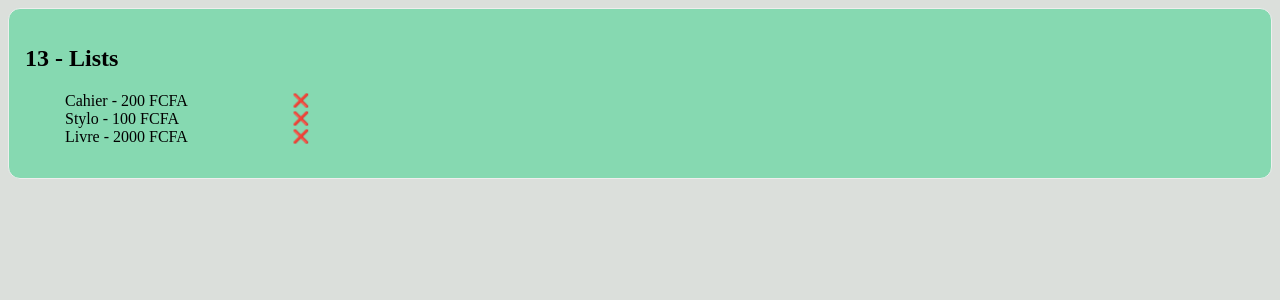
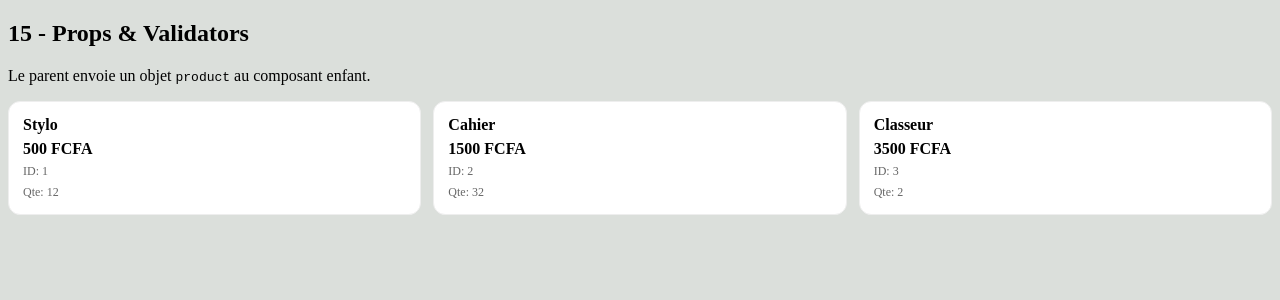
Before and after one commit to mouhamadoufallBah/cours, a Vue app: page / in a window 1280 px wide. Shown: the top 300 px of the page. Built offline with nearby package versions, Linux system fonts and the light colour scheme.

Commit message:
feat: props

```diff
--- a/src/App.vue
+++ b/src/App.vue
@@ -8,7 +8,8 @@
 // import Reactive from './demos/06_reactive/Reactive.vue'
 // import Computed from "./demos/07_computed/Computed.vue";
 // import ConditionnalRendering from "./demos/08_conditional_rendering/ConditionalRendering.vue";
-import For from "./demos/09_For/For.vue";
+// import For from "./demos/09_For/For.vue";
+import Props from "./demos/11_props/Props.vue";
 </script>
 
 <template>
@@ -21,6 +22,7 @@ import For from "./demos/09_For/For.vue";
     <!-- <Reactive/> -->
     <!-- <Computed /> -->
     <!-- <ConditionnalRendering /> -->
-    <For />
+    <!-- <For /> -->
+    <Props />
   </section>
 </template>
--- /dev/null
+++ b/src/demos/10_form/Form.vue
@@ -0,0 +1,33 @@
+<script setup>
+import { reactive } from 'vue'
+
+const client = reactive({
+  fullName: '',
+  phone: '',
+})
+
+function submit() {
+  alert(`Client : ${client.fullName} (${client.phone})`)
+}
+</script>
+
+<template>
+  <section class="card">
+    <h2>14 - Forms & v-model</h2>
+
+    <form @submit.prevent="submit" class="form">
+      <input v-model="client.fullName" placeholder="Nom complet" />
+      <input v-model="client.phone" placeholder="Téléphone" />
+      <button>Valider</button>
+    </form>
+
+    <pre>{{ client }}</pre>
+  </section>
+</template>
+
+<style scoped>
+.card { padding:16px; border:1px solid #eee; border-radius:12px; }
+.form { display:flex; gap:10px; flex-wrap:wrap; }
+input { padding:8px; border:1px solid #ddd; border-radius:8px; }
+button { padding:8px 12px; }
+</style>
--- /dev/null
+++ b/src/demos/11_props/Article.vue
@@ -0,0 +1,23 @@
+<script setup>
+    defineProps({
+        product: Object,
+        qte: Number
+    })
+    // const p = { id: 1, name: 'stylo', price: 200}
+</script>
+
+<template>
+  <article class="card">
+    <h3 class="name">{{ product.name }}</h3>
+    <p class="price">{{ product.price }} FCFA</p>
+    <p class="meta">ID: {{ product.id }}</p>
+    <p class="meta">Qte: {{ qte }}</p>
+  </article>
+</template>
+
+<style scoped>
+.card { padding: 14px; border: 1px solid #eee; border-radius: 12px; background: #fff; }
+.name { margin: 0; font-size: 16px; }
+.price { margin: 6px 0 0; font-weight: 700; }
+.meta { margin: 6px 0 0; color: #666; font-size: 12px; }
+</style>
--- /dev/null
+++ b/src/demos/11_props/Props.vue
@@ -0,0 +1,59 @@
+<script setup>
+import Article from "./Article.vue";
+
+const products = [
+  { id: 1, name: "Stylo", price: 500, qte: 12 },
+  { id: 2, name: "Cahier", price: 1500, qte: 32 },
+  { id: 3, name: "Classeur", price: 3500, qte: 2 },
+];
+</script>
+
+<template>
+  <section>
+    <h2>15 - Props & Validators</h2>
+    <p>Le parent envoie un objet <code>product</code> au composant enfant.</p>
+
+    <div class="grid">
+      <Article v-for="p in products" :key="p.id" :product="p" :qte="p.qte" />
+      <!-- <article class="card" v-for="p in products" :key="p.id">
+        <h3 class="name">{{ p.name }}</h3>
+        <p class="price">{{ p.price.toLocaleString() }} FCFA</p>
+        <p class="meta">ID: {{ p.id }}</p>
+      </article> -->
+    </div>
+  </section>
+</template>
+
+<style scoped>
+.grid {
+  display: grid;
+  gap: 12px;
+  grid-template-columns: repeat(3, minmax(0, 1fr));
+  margin-top: 12px;
+}
+@media (max-width: 900px) {
+  .grid {
+    grid-template-columns: 1fr;
+  }
+}
+
+.card {
+  padding: 14px;
+  border: 1px solid #eee;
+  border-radius: 12px;
+  background: #fff;
+}
+.name {
+  margin: 0;
+  font-size: 16px;
+}
+.price {
+  margin: 6px 0 0;
+  font-weight: 700;
+}
+.meta {
+  margin: 6px 0 0;
+  color: #666;
+  font-size: 12px;
+}
+</style>
```
Also changed, not shown: 1 other file (tests, documents, lock files or other folders).
